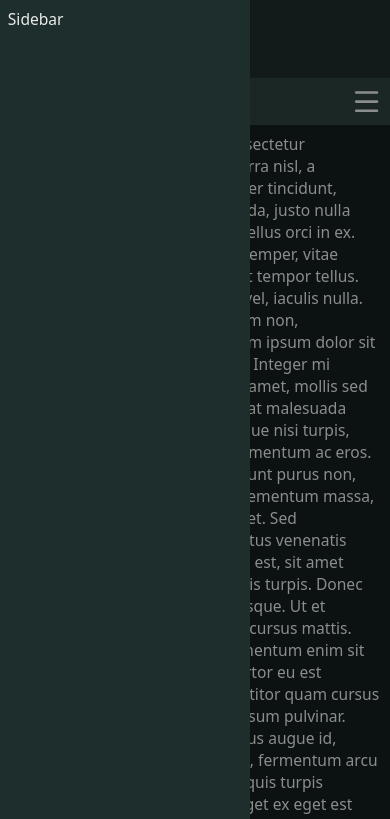
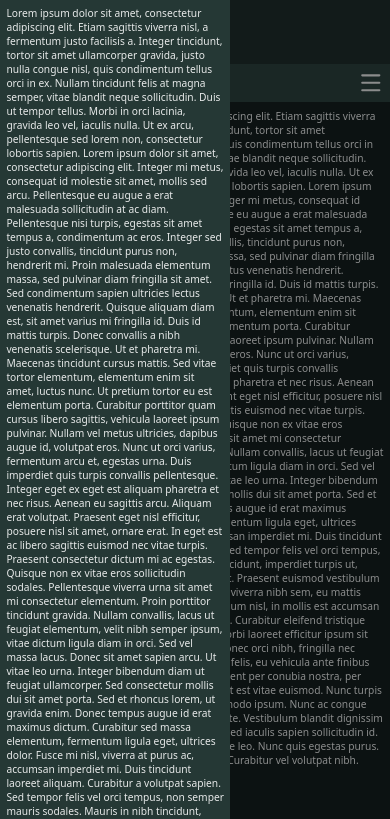
Before and after one commit to Zontriger/pag-template, a plain HTML site: page index.html in a window 390 px wide. Both pictures are taken after a click on the button 366 px from the left and 101 px from the top of the page. Shown: the top 819 px of the page. Drawn offline with Linux system fonts and the light colour scheme.

Commit message:
Rediseño del sidebar. Fuentes mejor responsivas. Y demás cambios.

```diff
--- a/index.html
+++ b/index.html
@@ -19,13 +19,23 @@
 
   <aside>
     <div id="sidebar-overlay"></div>
-    <div id="sidebar" class="offscreen">
+    <div id="sidebar" class="offset">
+		Lorem ipsum dolor sit amet, consectetur adipiscing elit. Etiam sagittis viverra nisl, a fermentum justo facilisis a. Integer tincidunt, tortor sit amet ullamcorper gravida, justo nulla congue nisl, quis condimentum tellus orci in ex. Nullam tincidunt felis at magna semper, vitae blandit neque sollicitudin. Duis ut tempor tellus. Morbi in orci lacinia, gravida leo vel, iaculis nulla. Ut ex arcu, pellentesque sed lorem non, consectetur lobortis sapien. Lorem ipsum dolor sit amet, consectetur adipiscing elit. Integer mi metus, consequat id molestie sit amet, mollis sed arcu. Pellentesque eu augue a erat malesuada sollicitudin at ac diam. Pellentesque nisi turpis, egestas sit amet tempus a, condimentum ac eros. Integer sed justo convallis, tincidunt purus non, hendrerit mi. Proin malesuada elementum massa, sed pulvinar diam fringilla sit amet. Sed condimentum sapien ultricies lectus venenatis hendrerit.
+
+		Quisque aliquam diam est, sit amet varius mi fringilla id. Duis id mattis turpis. Donec convallis a nibh venenatis scelerisque. Ut et pharetra mi. Maecenas tincidunt cursus mattis. Sed vitae tortor elementum, elementum enim sit amet, luctus nunc. Ut pretium tortor eu est elementum porta. Curabitur porttitor quam cursus libero sagittis, vehicula laoreet ipsum pulvinar. Nullam vel metus ultricies, dapibus augue id, volutpat eros. Nunc ut orci varius, fermentum arcu et, egestas urna.
+
+		Duis imperdiet quis turpis convallis pellentesque. Integer eget ex eget est aliquam pharetra et nec risus. Aenean eu sagittis arcu. Aliquam erat volutpat. Praesent eget nisl efficitur, posuere nisl sit amet, ornare erat. In eget est ac libero sagittis euismod nec vitae turpis. Praesent consectetur dictum mi ac egestas. Quisque non ex vitae eros sollicitudin sodales. Pellentesque viverra urna sit amet mi consectetur elementum. Proin porttitor tincidunt gravida. Nullam convallis, lacus ut feugiat elementum, velit nibh semper ipsum, vitae dictum ligula diam in orci. Sed vel massa lacus.
+
+		Donec sit amet sapien arcu. Ut vitae leo urna. Integer bibendum diam ut feugiat ullamcorper. Sed consectetur mollis dui sit amet porta. Sed et rhoncus lorem, ut gravida enim. Donec tempus augue id erat maximus dictum. Curabitur sed massa elementum, fermentum ligula eget, ultrices dolor. Fusce mi nisl, viverra at purus ac, accumsan imperdiet mi. Duis tincidunt laoreet aliquam. Curabitur a volutpat sapien. Sed tempor felis vel orci tempus, non semper mauris sodales. Mauris in nibh tincidunt, imperdiet turpis ut, posuere ligula.
+
+		Nam dapibus ultrices imperdiet. Praesent euismod vestibulum ultrices. Aliquam ac malesuada enim. Quisque viverra nibh sem, eu mattis nunc fermentum in. Maecenas facilisis vestibulum nisl, in mollis est accumsan ac. Cras pulvinar dapibus justo lobortis rutrum. Curabitur eleifend tristique viverra. Maecenas hendrerit lacinia rutrum. Morbi laoreet efficitur ipsum sit amet aliquam. Nulla facilisi. Ut vel est diam. Donec orci nibh, fringilla nec auctor non, iaculis at odio. Nulla euismod sem felis, eu vehicula ante finibus nec. Class aptent taciti sociosqu ad litora torquent per conubia nostra, per inceptos himenaeos.
+
+		Nam venenatis consequat est vitae euismod. Nunc turpis quam, malesuada vitae arcu vel, tempus commodo ipsum. Nunc ac congue lorem. Nunc lobortis posuere elit vitae vulputate. Vestibulum blandit dignissim dolor non aliquet. Curabitur pulvinar mi velit, sed iaculis sapien sollicitudin id. Pellentesque nec ullamcorper enim, at molestie leo. Nunc quis egestas purus. Donec venenatis dolor et dui laoreet pretium. Curabitur vel volutpat nibh. Morbi pulvinar volutpat laoreet.
       <div class="hide-wrapper">
         <button class="hide-btn on">
           <svg xmlns="http://www.w3.org/2000/svg" viewBox="0 0 24 24" fill="none" stroke="currentColor" stroke-width="2" stroke-linecap="round" stroke-linejoin="round"><circle cx="12" cy="12" r="10"/><path d="m12 8-4 4 4 4"/><path d="M16 12H8"/></svg>
         </button>
       </div>
-      Sidebar
     </div>
   </aside>
 
@@ -45,6 +55,6 @@
 
   <footer> Footer </footer>
 
-  <script src="main.js"></script>
+  <script src="script.js"></script>
 </body>
 </html>
--- a/main.js
+++ b/script.js
@@ -21,7 +21,8 @@ const hideMobileSidebar = () => {
 // Muestra u oculta el sidebar para escritorio
 const toggleSidebarHide = () => {
 	hideBtnSidebar.classList.toggle("on");
-	sidebar.classList.toggle("offscreen");
+	sidebar.classList.toggle("offset");
+	footer.classList.toggle("static");
 }
 
 hideBtnSidebar.addEventListener("click", toggleSidebarHide);
--- a/style.css
+++ b/style.css
@@ -3,24 +3,26 @@
     padding: 0;
     box-sizing: border-box;
     font-family: system-ui, -apple-system, BlinkMacSystemFont, 'Segoe UI', Roboto, Oxygen, Ubuntu, Cantarell, 'Open Sans', 'Helvetica Neue', sans-serif;
-    font-size: clamp(0.5rem, 4dvw, 1.5rem);
+    font-size: clamp(0.8rem, calc(0.8dvw + 0.5rem), 1.2rem);
 }
 
 :root {
     --bg-primary: #141E1E;
     --bg-secondary: #1E2E2C;
     --bg-tertiary: #2C423F;
-    --bg-sidebar: #1E2E2C;
+    --bg-sidebar: #253835;
     --text-primary: #E8EAEA;
     --text-secondary: #A0A8A7;
 
     --padding: 0.5rem;
-    --w-sidebar: 16rem;
+    --w-sidebar: min(75dvw, 18rem);
     --h-header: 5rem;
     --h-nav: 3rem;
     --h-footer: 3rem;
-    --size-hide-btn: clamp(1rem, 5dvw, 2.5rem);
-    --size-menu-btn: clamp(1rem, 8dvw, 2.5rem);
+    --size-hide-btn: clamp(1rem, 5dvw, 2rem);
+    --size-menu-btn: clamp(1rem, 8dvw, 2rem);
+
+	--font-size-header: clamp(0.8rem, calc(1.8dvw + 0.8rem), 2rem);
 }
 
 body {
@@ -34,6 +36,7 @@ body {
 		"sidebar main"
 		"footer footer";
     color: var(--text-primary);
+	background: var(--bg-primary);
 }
 
 header, nav, #sidebar, main, footer {
@@ -47,6 +50,7 @@ header {
     justify-content: center;
     align-items: center;
     color: var(--text-primary);
+	font-size: var(--font-size-header);
 }
 
 nav {
@@ -65,19 +69,27 @@ aside {
     position: sticky;
     top: var(--h-nav);
 	align-self: start;
+	height: calc(100dvh - var(--h-nav));
+	background: var(--bg-sidebar);
 }
 
 #sidebar {
     background: var(--bg-sidebar);
     position: absolute;
     width: var(--w-sidebar);
-    height: calc(100dvh - var(--h-footer));
+    height: 100%;
     left: 0;
     transition: transform ease-in-out 150ms;
+	overflow-y: auto;
     z-index: 9999;
+	display: grid;
+	grid-template-columns: 1fr auto;
+	scrollbar-width: none;
+	overscroll-behavior: contain;
+	gap: 0.5rem;
 }
 
-#sidebar.offscreen {
+#sidebar.offset {
     transform: translate(calc(-1 * (var(--w-sidebar) - var(--size-hide-btn)) + 2 * var(--padding)));
 }
 
@@ -87,8 +99,8 @@ aside {
 }
 
 #sidebar > .hide-wrapper > .hide-btn {
-    position: absolute;
-    right: 0;
+	position: sticky;
+	top: 0;
     display: grid;
     place-content: center;
     width: var(--size-hide-btn);
@@ -98,10 +110,19 @@ aside {
     border-radius: 9999px;
     transition: transform ease-in-out 150ms;
     color: var(--text-primary);
+	cursor: pointer;
 }
 
 #sidebar > .hide-wrapper > .hide-btn.on {
     transform: rotate(180deg);
+}
+
+#sidebar > .hide-wrapper > .hide-btn:active {
+    transform: rotate(180deg) scale(.8);
+}
+
+#sidebar > .hide-wrapper > .hide-btn.on:active {
+    transform: rotate(0) scale(.8);
 }
 
 main {
@@ -118,6 +139,10 @@ footer {
 	position: relative;
 }
 
+footer.static {
+	position: static;
+}
+
 nav > .menu-btn {
     display: none;
     background: none;
@@ -128,7 +153,7 @@ svg {
     width: 100%;
 }
 
-@media (width <= 800px) {
+@media (width <= 768px) {
     body {
         grid-template-columns: 1fr;
     }
@@ -154,11 +179,13 @@ svg {
         opacity: 0.4;
     }
 
-    #sidebar, #sidebar.offscreen {
+    #sidebar, #sidebar.offset {
+		grid-template-columns: 1fr;
         transform: translate(-100%);
         height: 100dvh;
         position: fixed;
         top: 0;
+		gap: 0;
     }
 
     #sidebar > .hide-wrapper {
```
Lines whose indentation alone changed are shown as unchanged.
